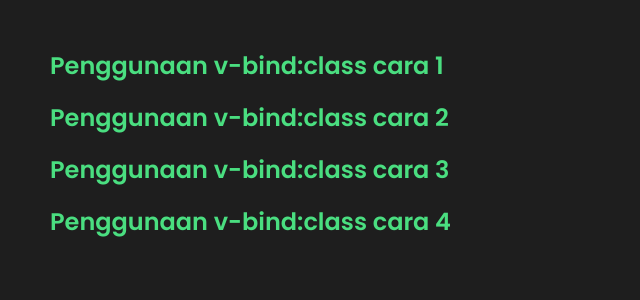
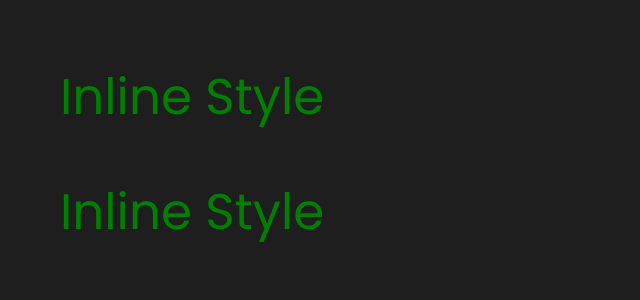
Before and after one commit to ThomasAlberto21/learn-vue, a Vue app: page / in a window 1280 px wide. Shown: the top 300 px of the page, without its empty margins (0-640 px from the left). Built offline with nearby package versions, Linux system fonts and the light colour scheme.

Commit message:
BINDING STYLE

```diff
--- /dev/null
+++ b/src/components/1.Binding/5.BindingStyle.vue
@@ -0,0 +1,33 @@
+<template>
+  <div>
+    <!-- Memasukkan inline style yang sudah dibuat di komponen vue dan memasukkan nya ke dalam HTML -->
+    <h1
+      v-bind:style="{
+        color: textGreen,
+        fontSize: fontSize + 'px',
+        padding: '20px',
+      }"
+    >
+      Inline Style
+    </h1>
+
+    <!-- Memasukkan object css sekaligus dalam 1 komponen vue js dan memasukkan ke dalam HTML -->
+    <h1 v-bind:style="styleObject">Inline Style</h1>
+  </div>
+</template>
+
+<script>
+export default {
+  data() {
+    return {
+      textGreen: 'green',
+      fontSize: 50,
+      styleObject: {
+        color: 'green',
+        fontSize: '50px',
+        padding: '20px',
+      },
+    };
+  },
+};
+</script>
--- a/src/views/1.Binding.vue
+++ b/src/views/1.Binding.vue
@@ -5,7 +5,8 @@
   <!-- <BindingText /> -->
   <!-- <BindingHtml /> -->
   <!-- <BindingAttributes /> -->
-  <BindingClass />
+  <!-- <BindingClass /> -->
+  <BindingStyle />
 </template>
 
 <script>
@@ -13,6 +14,7 @@ import BindingText from '../components/1.Binding/1.BindingText.vue';
 import BindingHtml from '../components/1.Binding/2.BindingHtml.vue';
 import BindingAttributes from '../components/1.Binding/3.BindingAttributes.vue';
 import BindingClass from '../components/1.Binding/4.BindingClass.vue';
+import BindingStyle from '../components/1.Binding/5.BindingStyle.vue';
 
 export default {
   components: {
@@ -20,6 +22,7 @@ export default {
     BindingHtml,
     BindingAttributes,
     BindingClass,
+    BindingStyle,
   },
 };
 </script>
```
